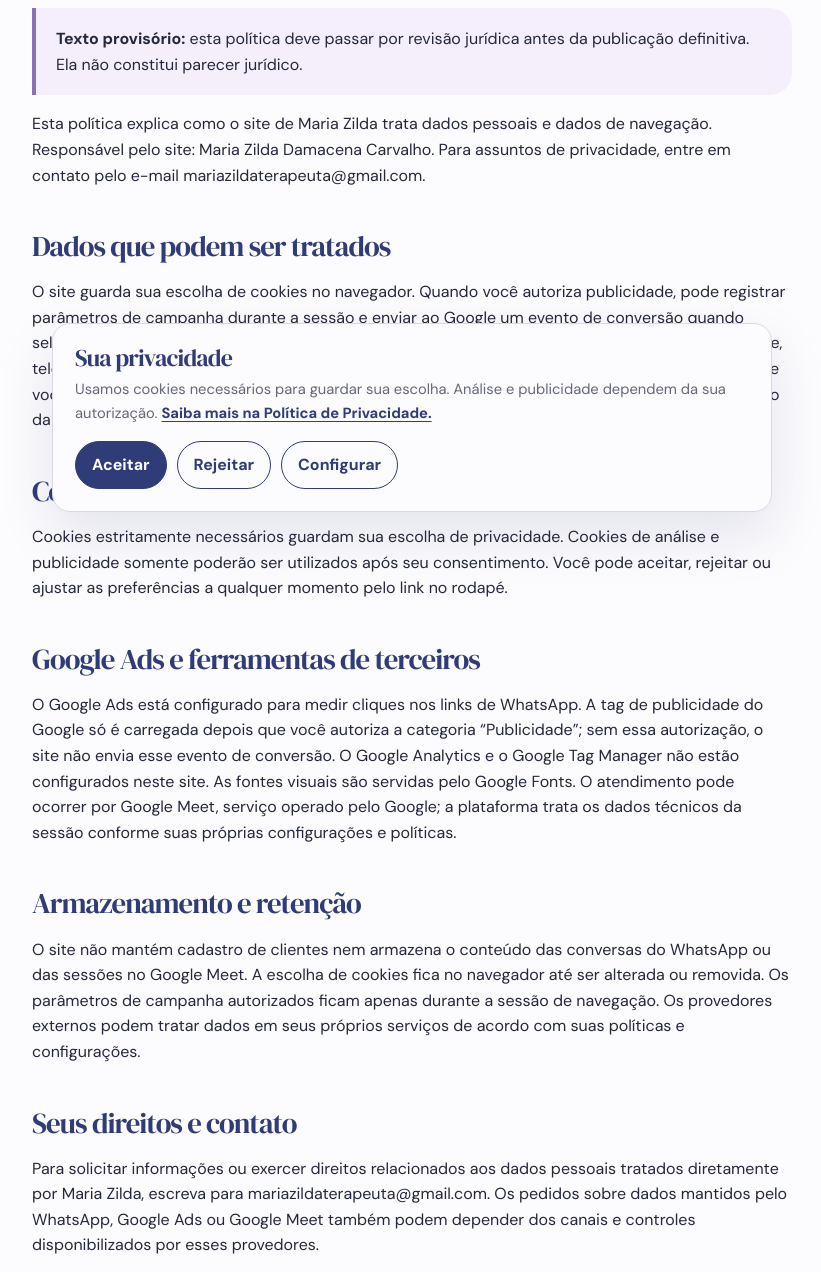
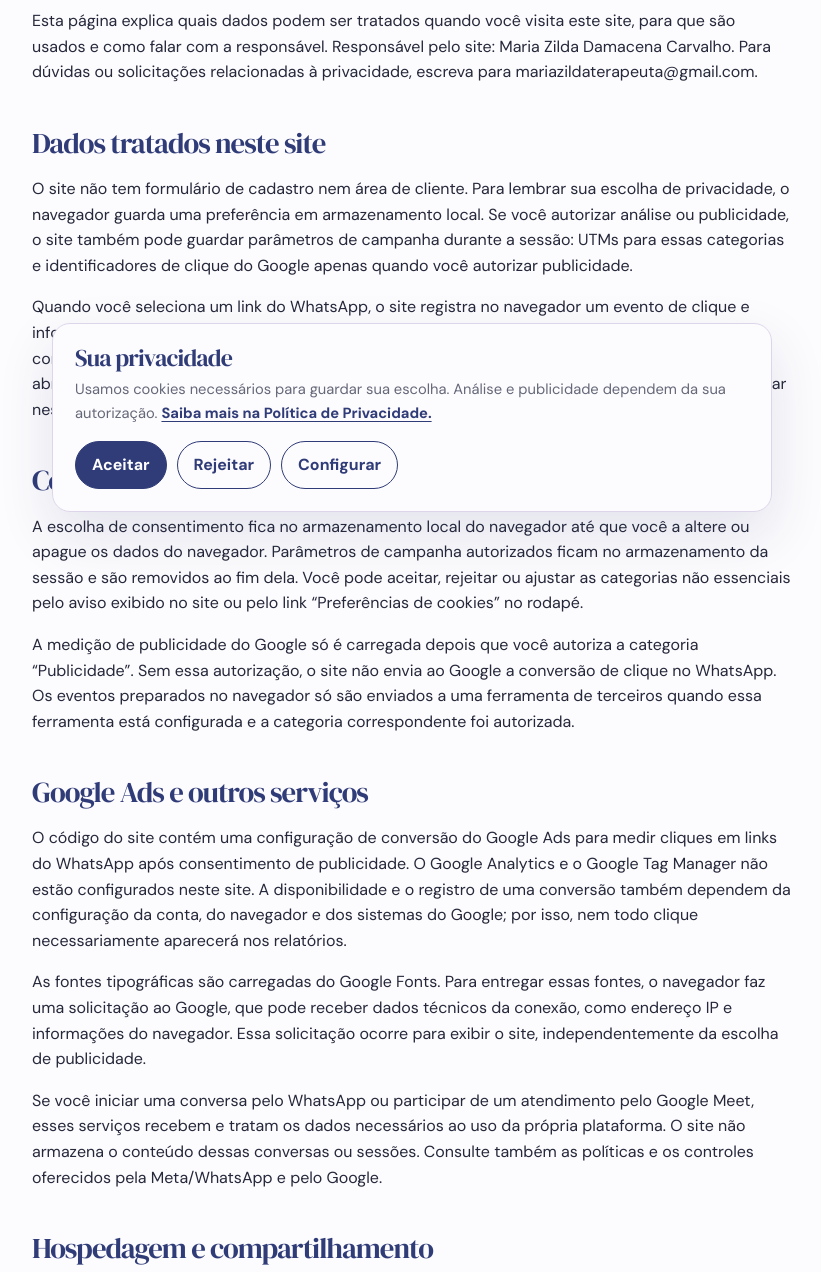
Before and after one commit to JeanVCN/mariazilda.github.io, a website: page politica-de-privacidade/index.html in a window 1280 px wide. Shown: the part 268-1540 px from the top of the page, without its empty margins (228-1049 px from the left). Drawn offline with Linux system fonts and the light colour scheme.

Commit message:
docs: clarify privacy policy data practices

```diff
--- a/politica-de-privacidade/index.html
+++ b/politica-de-privacidade/index.html
@@ -3,7 +3,7 @@
   <head>
     <meta charset="UTF-8" />
     <meta name="viewport" content="width=device-width, initial-scale=1.0" />
-    <meta name="description" content="Política de Privacidade do site de Maria Zilda." />
+    <meta name="description" content="Informações sobre privacidade e tratamento de dados no site de Maria Zilda." />
     <meta name="robots" content="noindex, follow" />
     <link rel="canonical" href="https://terapeutamariazilda.com.br/politica-de-privacidade/" />
     <link rel="icon" href="../favicon.svg?v=3" type="image/svg+xml" />
@@ -19,15 +19,34 @@
     <a class="skip-link" href="#conteudo">Pular para o conteúdo</a>
     <header class="header"><div class="shell header-inner"><a class="signature" href="../" aria-label="Maria Zilda, início"><span>Maria Zilda</span><small>Terapeuta Master em TRG</small></a><a class="header-cta" href="../">Voltar ao site</a></div></header>
     <main id="conteudo" class="privacy-page"><article class="shell privacy-intro">
-      <p class="eyebrow">Privacidade e transparência</p><h1>Política de Privacidade</h1>
-      <p class="notice"><strong>Texto provisório:</strong> esta política deve passar por revisão jurídica antes da publicação definitiva. Ela não constitui parecer jurídico.</p>
-      <p>Esta política explica como o site de Maria Zilda trata dados pessoais e dados de navegação. Responsável pelo site: Maria Zilda Damacena Carvalho. Para assuntos de privacidade, entre em contato pelo e-mail <a href="mailto:mariazildaterapeuta@gmail.com">mariazildaterapeuta@gmail.com</a>.</p>
-      <h2>Dados que podem ser tratados</h2><p>O site guarda sua escolha de cookies no navegador. Quando você autoriza publicidade, pode registrar parâmetros de campanha durante a sessão e enviar ao Google um evento de conversão quando seleciona um link de WhatsApp. Esse evento mede o clique; não inclui o texto da conversa, seu nome, telefone ou informações sobre saúde. O site não possui formulário de cadastro ou área de cliente. Se você optar por iniciar uma conversa, as informações que enviar serão tratadas no WhatsApp, serviço da Meta, conforme as configurações e políticas dessa plataforma.</p>
-      <h2>Cookies e tecnologias semelhantes</h2><p>Cookies estritamente necessários guardam sua escolha de privacidade. Cookies de análise e publicidade somente poderão ser utilizados após seu consentimento. Você pode aceitar, rejeitar ou ajustar as preferências a qualquer momento pelo link no rodapé.</p>
-      <h2>Google Ads e ferramentas de terceiros</h2><p>O Google Ads está configurado para medir cliques nos links de WhatsApp. A tag de publicidade do Google só é carregada depois que você autoriza a categoria “Publicidade”; sem essa autorização, o site não envia esse evento de conversão. O Google Analytics e o Google Tag Manager não estão configurados neste site. As fontes visuais são servidas pelo Google Fonts. O atendimento pode ocorrer por Google Meet, serviço operado pelo Google; a plataforma trata os dados técnicos da sessão conforme suas próprias configurações e políticas.</p>
-      <h2>Armazenamento e retenção</h2><p>O site não mantém cadastro de clientes nem armazena o conteúdo das conversas do WhatsApp ou das sessões no Google Meet. A escolha de cookies fica no navegador até ser alterada ou removida. Os parâmetros de campanha autorizados ficam apenas durante a sessão de navegação. Os provedores externos podem tratar dados em seus próprios serviços de acordo com suas políticas e configurações.</p>
-      <h2>Seus direitos e contato</h2><p>Para solicitar informações ou exercer direitos relacionados aos dados pessoais tratados diretamente por Maria Zilda, escreva para <a href="mailto:mariazildaterapeuta@gmail.com">mariazildaterapeuta@gmail.com</a>. Os pedidos sobre dados mantidos pelo WhatsApp, Google Ads ou Google Meet também podem depender dos canais e controles disponibilizados por esses provedores.</p>
-      <h2>Atualizações</h2><p>Última atualização: 6 de outubro de 2026. Esta política poderá ser atualizada para refletir mudanças no site, nas ferramentas utilizadas ou na legislação aplicável.</p>
+      <p class="eyebrow">Privacidade e transparência</p>
+      <h1>Política de Privacidade</h1>
+      <p>Esta página explica quais dados podem ser tratados quando você visita este site, para que são usados e como falar com a responsável. Responsável pelo site: Maria Zilda Damacena Carvalho. Para dúvidas ou solicitações relacionadas à privacidade, escreva para <a href="mailto:mariazildaterapeuta@gmail.com">mariazildaterapeuta@gmail.com</a>.</p>
+
+      <h2>Dados tratados neste site</h2>
+      <p>O site não tem formulário de cadastro nem área de cliente. Para lembrar sua escolha de privacidade, o navegador guarda uma preferência em armazenamento local. Se você autorizar análise ou publicidade, o site também pode guardar parâmetros de campanha durante a sessão: UTMs para essas categorias e identificadores de clique do Google apenas quando você autorizar publicidade.</p>
+      <p>Quando você seleciona um link do WhatsApp, o site registra no navegador um evento de clique e informações técnicas da página e do botão selecionado. O site não pede nem envia ao Google o conteúdo da conversa, seu nome, seu número de telefone ou informações sobre sua saúde. O link abre uma conversa com uma mensagem inicial genérica; qualquer informação que você decidir enviar nessa conversa será tratada pelo WhatsApp, conforme os controles e a política da Meta.</p>
+
+      <h2>Cookies, armazenamento local e consentimento</h2>
+      <p>A escolha de consentimento fica no armazenamento local do navegador até que você a altere ou apague os dados do navegador. Parâmetros de campanha autorizados ficam no armazenamento da sessão e são removidos ao fim dela. Você pode aceitar, rejeitar ou ajustar as categorias não essenciais pelo aviso exibido no site ou pelo link “Preferências de cookies” no rodapé.</p>
+      <p>A medição de publicidade do Google só é carregada depois que você autoriza a categoria “Publicidade”. Sem essa autorização, o site não envia ao Google a conversão de clique no WhatsApp. Os eventos preparados no navegador só são enviados a uma ferramenta de terceiros quando essa ferramenta está configurada e a categoria correspondente foi autorizada.</p>
+
+      <h2>Google Ads e outros serviços</h2>
+      <p>O código do site contém uma configuração de conversão do Google Ads para medir cliques em links do WhatsApp após consentimento de publicidade. O Google Analytics e o Google Tag Manager não estão configurados neste site. A disponibilidade e o registro de uma conversão também dependem da configuração da conta, do navegador e dos sistemas do Google; por isso, nem todo clique necessariamente aparecerá nos relatórios.</p>
+      <p>As fontes tipográficas são carregadas do Google Fonts. Para entregar essas fontes, o navegador faz uma solicitação ao Google, que pode receber dados técnicos da conexão, como endereço IP e informações do navegador. Essa solicitação ocorre para exibir o site, independentemente da escolha de publicidade.</p>
+      <p>Se você iniciar uma conversa pelo WhatsApp ou participar de um atendimento pelo Google Meet, esses serviços recebem e tratam os dados necessários ao uso da própria plataforma. O site não armazena o conteúdo dessas conversas ou sessões. Consulte também as políticas e os controles oferecidos pela <a href="https://www.whatsapp.com/legal/privacy-policy" target="_blank" rel="noopener noreferrer">Meta/WhatsApp</a> e pelo <a href="https://policies.google.com/privacy" target="_blank" rel="noopener noreferrer">Google</a>.</p>
+
+      <h2>Hospedagem e compartilhamento</h2>
+      <p>O site é hospedado pelo GitHub Pages. Como parte da entrega e da segurança de páginas na internet, o provedor de hospedagem e os serviços externos descritos acima podem processar dados técnicos da conexão. A medição de conversão autorizada pode compartilhar com o Google dados técnicos e parâmetros de campanha necessários a essa finalidade. O site não vende dados pessoais nem mantém uma base própria de cadastro de visitantes.</p>
+
+      <h2>Retenção</h2>
+      <p>As preferências ficam no navegador até serem alteradas ou apagadas. Os parâmetros de campanha ficam apenas durante a sessão. O site não mantém cadastro de clientes nem armazena mensagens do WhatsApp ou conteúdo de sessões no Meet. A retenção realizada pelo Google, Meta, GitHub ou outros provedores em seus próprios serviços segue as políticas e configurações desses serviços.</p>
+
+      <h2>Seus direitos e contato</h2>
+      <p>Você pode solicitar informações sobre o tratamento de dados realizado diretamente pela responsável pelo site e exercer os direitos previstos na legislação aplicável pelo e-mail <a href="mailto:mariazildaterapeuta@gmail.com">mariazildaterapeuta@gmail.com</a>. Para dados mantidos diretamente por Google, Meta ou GitHub, também podem ser necessários os canais e controles oferecidos por esses provedores.</p>
+
+      <h2>Atualizações</h2>
+      <p>Última atualização: 6 de outubro de 2026. Esta política poderá ser atualizada quando o site, as ferramentas utilizadas ou as práticas de tratamento de dados mudarem.</p>
     </article></main>
     <footer class="footer"><div class="shell footer-bottom"><span>© <span id="current-year"></span> Maria Zilda. Todos os direitos reservados.</span><span class="footer-links"><a href="../">Início</a><button type="button" data-cookie-preferences>Preferências de cookies</button></span></div></footer>
     <script src="../tracking-config.js"></script><script src="../script.js"></script>
```
Also changed, not shown: README.md.
